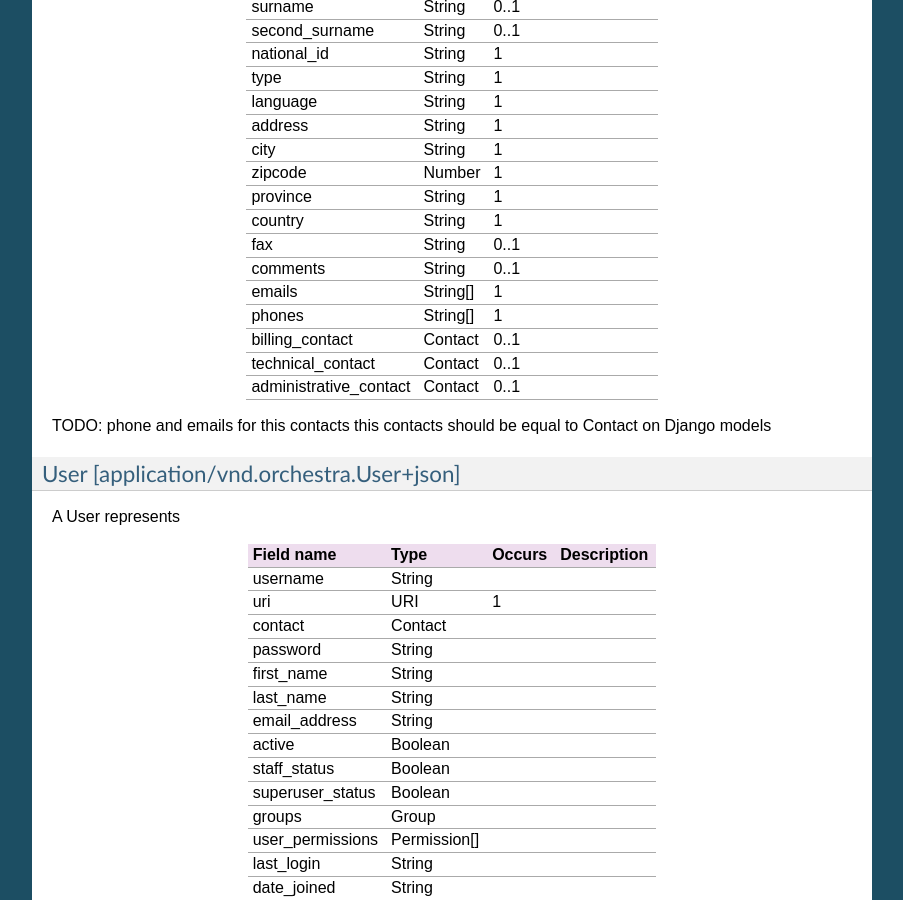
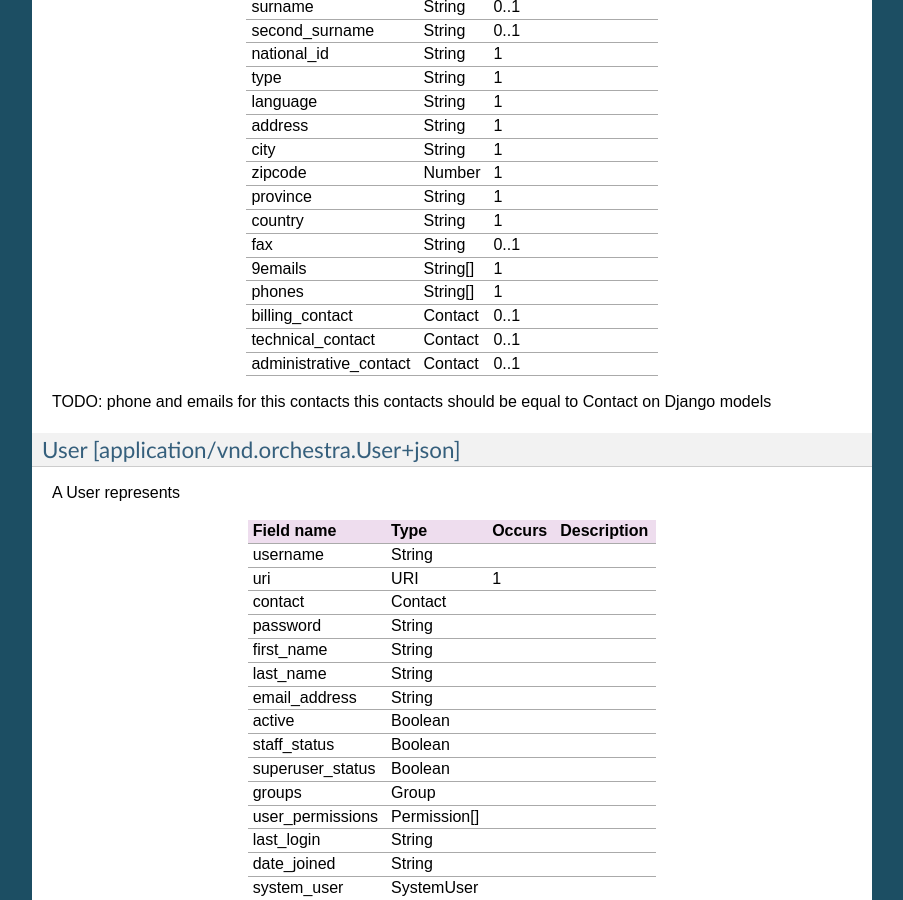
Before and after one commit to glic3rinu/django-orchestra, a Sphinx documentation site: the page built from docs/API.rst, in a window 1280 px wide and 900 px high, scrolled down 819 px. Shown: the whole window, without its empty margins (198-1101 px from the left). Built offline with Sphinx 7.4.7, drawn with Linux system fonts in a browser that asks for light colours.

Commit message:
TODO update

```diff
--- a/docs/API.rst
+++ b/docs/API.rst
@@ -44,8 +44,7 @@
 province                    String        1
 country                     String        1
 fax                         String        0..1
-comments                    String        0..1
-emails                      String[]      1
+9emails                      String[]      1
 phones                      String[]      1
 billing_contact             Contact       0..1
 technical_contact           Contact       0..1
```
Also changed, not shown: 1 other file.
